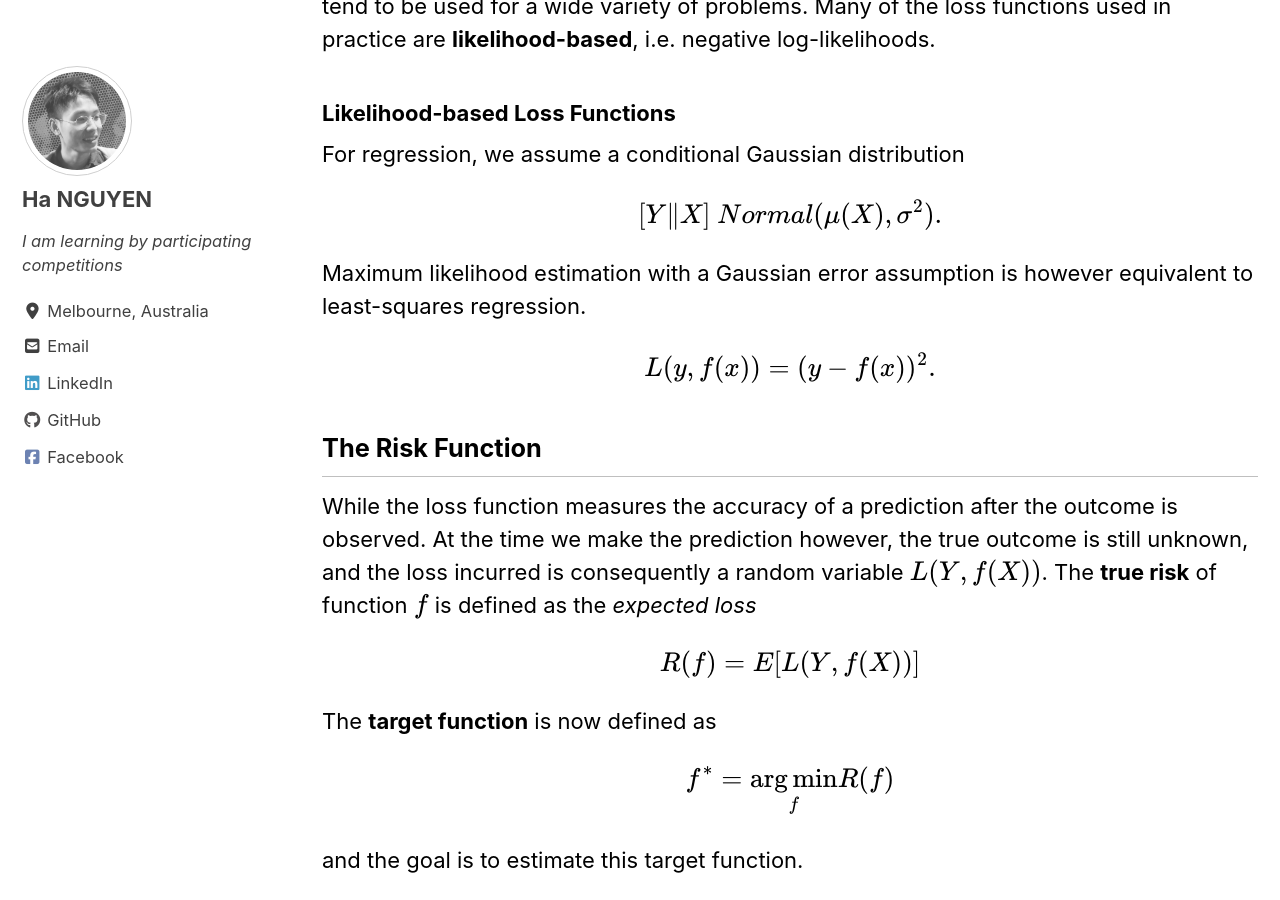
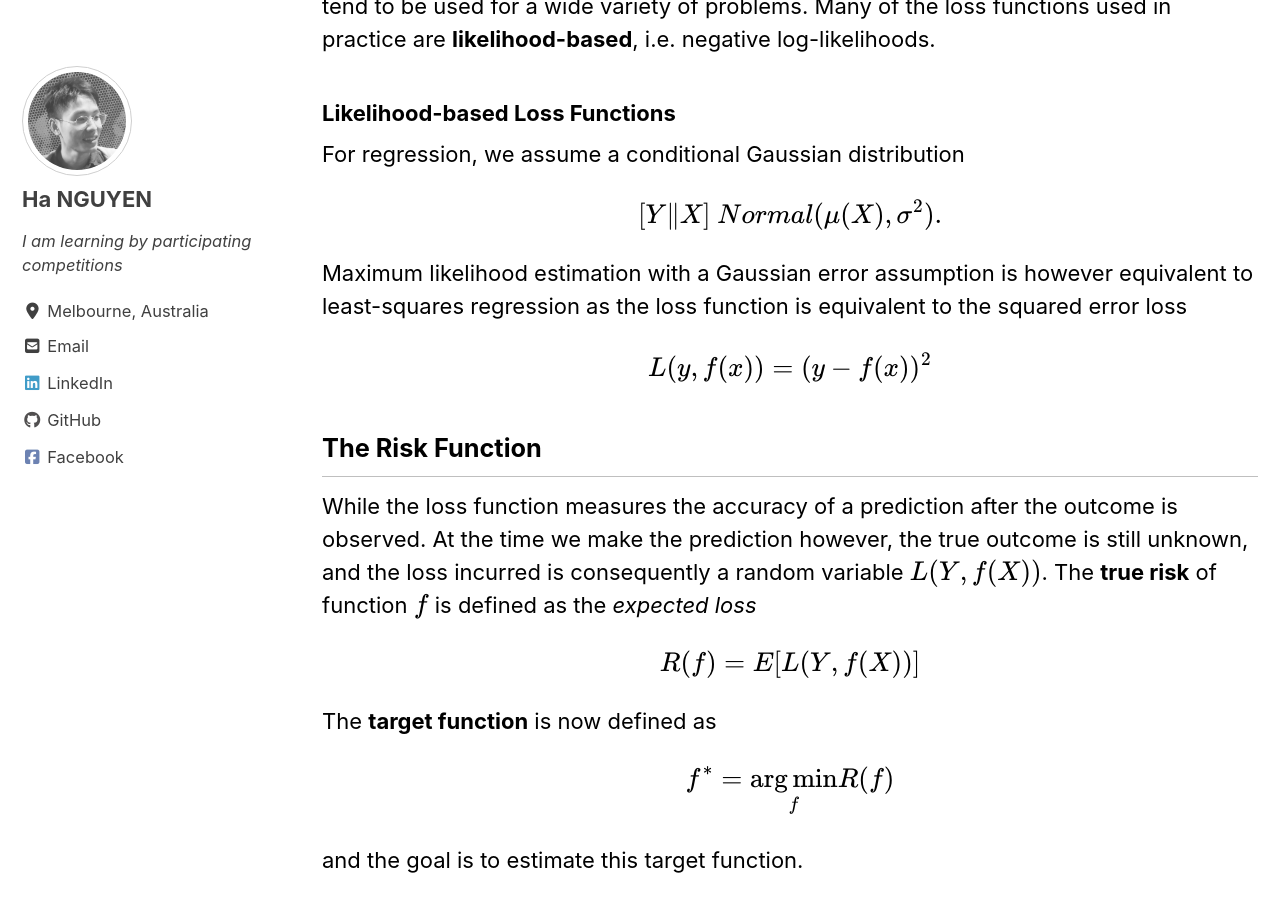
Before and after one commit to datasciblog/datasciblog.github.io, a Jekyll site: the page built from _posts/2020-02-26-tree-boosting-03.md, in a window 1280 px wide and 900 px high, scrolled down 1703 px. Built offline with Jekyll 4.4.1, drawn with Linux system fonts in a browser that asks for light colours; cached includes are drawn as plain includes; nearby versions of some CDN libraries; formulas are drawn with MathJax 3.

Commit message:
Update 2020-02-26-tree-boosting-03.md

```diff
--- a/_posts/2020-02-26-tree-boosting-03.md
+++ b/_posts/2020-02-26-tree-boosting-03.md
@@ -46,9 +46,9 @@ For regression, we assume a conditional Gaussian distribution
 
 $$[Y \| X] ~ Normal(\mu(X), \sigma^2).$$
 
-Maximum likelihood estimation with a Gaussian error assumption is however equivalent to least-squares regression.
+Maximum likelihood estimation with a Gaussian error assumption is however equivalent to least-squares regression as the loss function is equivalent to the squared error loss
 
-$$L(y, f(x)) = (y − f(x))^2.$$
+$$L(y, f(x)) = (y − f(x))^2$$
 
 ## The Risk Function
 
```
